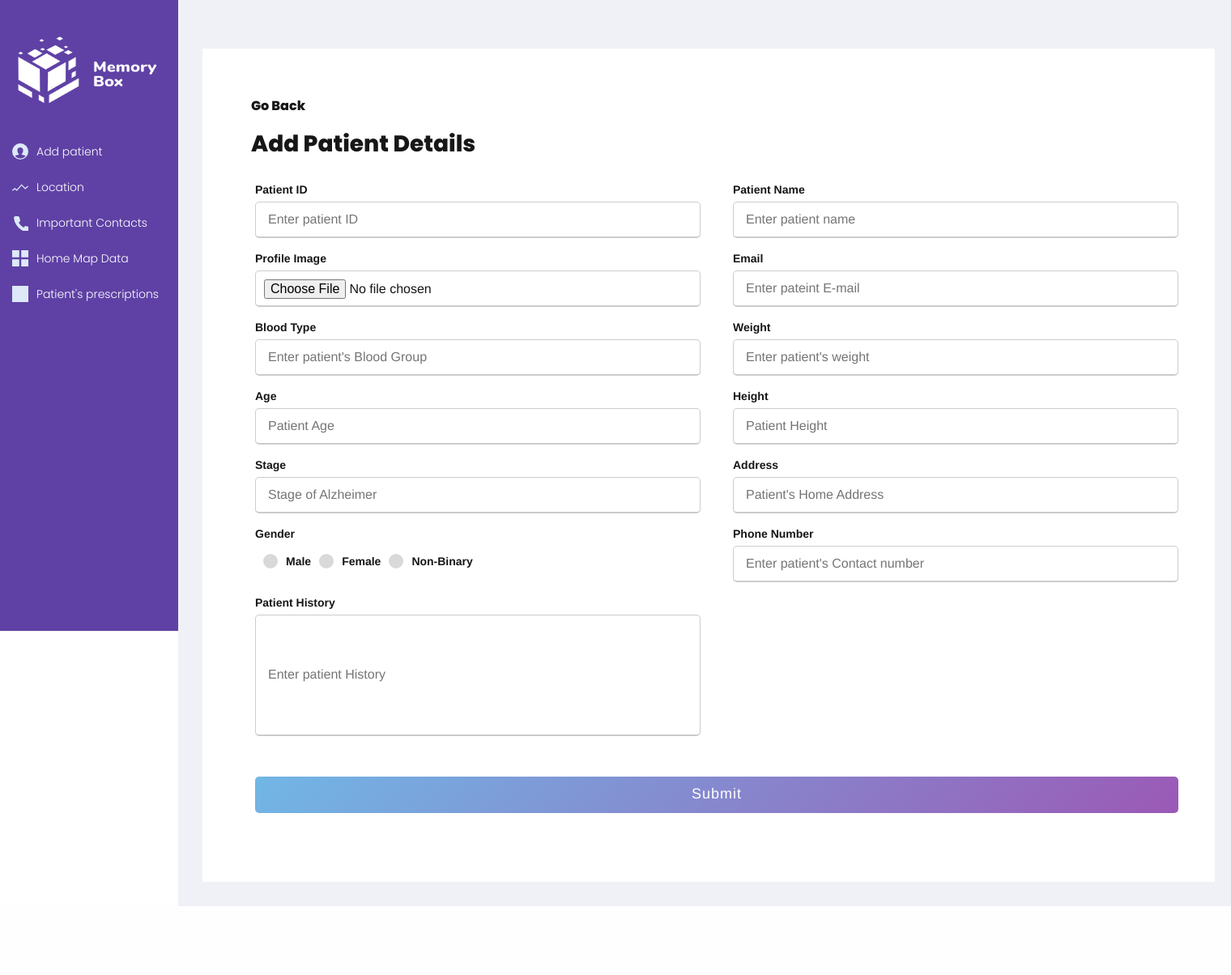
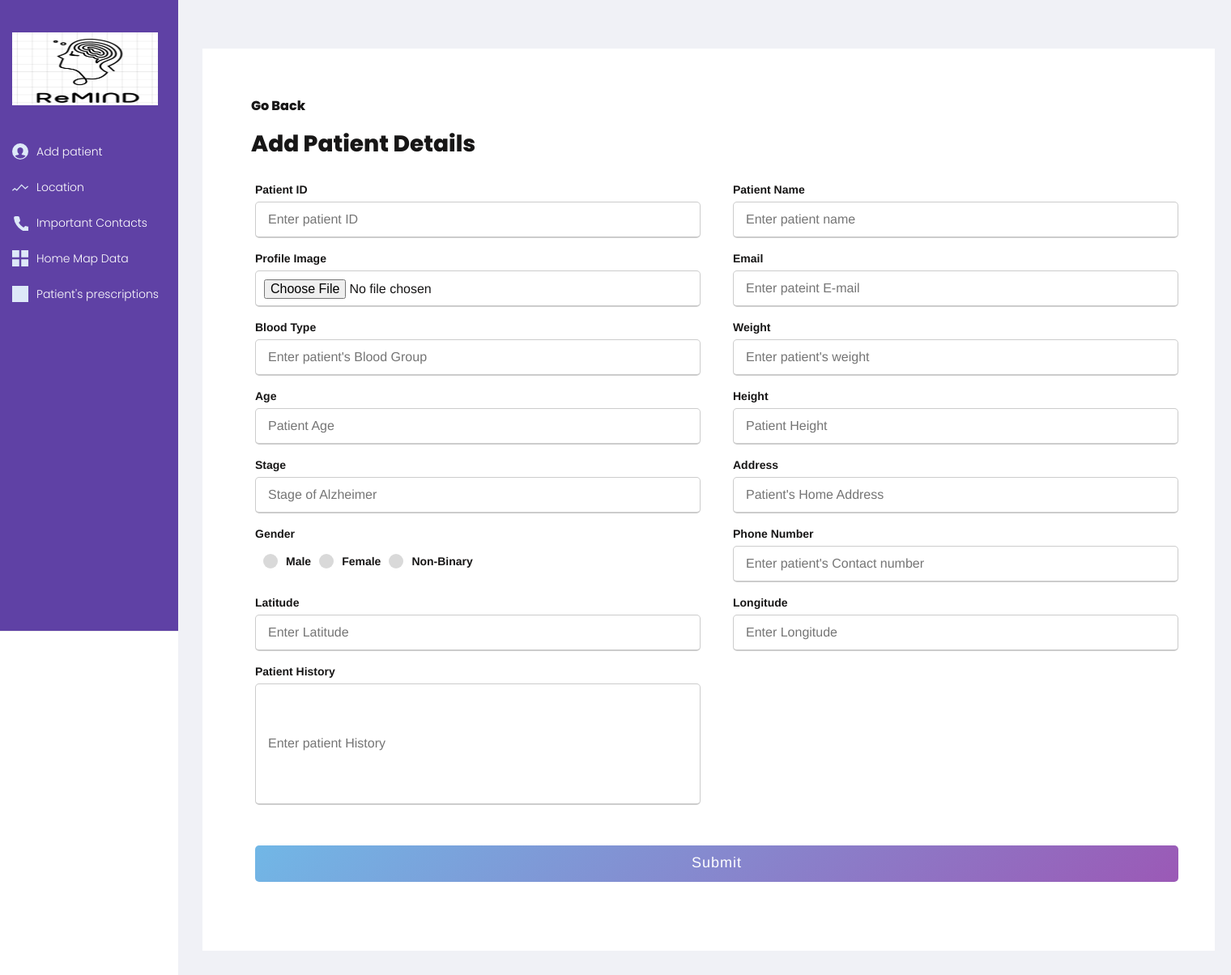
Before and after one commit to anvitha234/ReMIND, a Flask app: page /index in a window 1520 px wide. Shown: the whole page at 81% size. Before the commit the page ends 1119 px from the top, so only its background shows below. Run offline with Flask 3, Linux system fonts and the light colour scheme; some libraries are stand-ins or nearby versions.

Commit message:
updated location feature
added files

```diff
--- a/app.py
+++ b/app.py
@@ -12,18 +12,41 @@
     db.collection('patient').document(id1).set(data)
 
 def readpatient(table):
-    list=[]
-    temp=[]
-    keys=['id', 'name','age', 'gender','address', 'phone','email', 'blood', 'weight', 'height','stage','history']
+    patient_list = []  # To store the final list of patients
+    keys = ['id', 'name', 'age', 'gender', 'address', 'phone', 'email', 'blood', 'weight', 'height', 'stage', 'history', 'latitude','longitude']
+
+    # Fetch data from Firestore collection
     result = db.collection(table).get()
+
     for res in result:
-        dict=res.to_dict()
-        for i in keys:
-            temp.append(dict[i])
-        list.append(temp)
-        temp=[]
-    list = sorted(list, key=lambda x: x[0])
-    return list
+        patient_dict = res.to_dict()
+        temp = []  # Reset temp list for each patient
+
+        # Loop through the keys and append corresponding values to temp list
+        for key in keys:
+            if key == 'location':
+                # If the key is 'location' and it is a GeoPoint, we access latitude and longitude directly
+                location = patient_dict.get(key, None)
+                if isinstance(location, firestore.GeoPoint):  # Check if the location is a GeoPoint
+                    latitude = location.latitude  # Get latitude
+                    longitude = location.longitude  # Get longitude
+                    temp.append(f"{latitude}, {longitude}")  # Append as a formatted string
+                else:
+                    temp.append(None)  # If location is missing or not a GeoPoint, append None
+            else:
+                # For other keys, append the value directly
+                temp.append(patient_dict.get(key, None))
+
+        # Add the patient data to the final list
+        patient_list.append(temp)
+
+    # Sort the patient list based on the 'id' (which is the first element in each entry)
+    patient_list = sorted(patient_list, key=lambda x: x[0])
+
+    return patient_list
+
+
+
 
 def deletedata(collection, document):
     db.collection(collection).document(document).delete()
@@ -109,8 +132,10 @@
         phone = request.form["phone"]
         history = request.form["history"]
         gender = request.form["gender"]
+        latitude = request.form['latitude']
+        longitude = request.form['longitude']
 
-        data ={'id':id1, 'name':name,'email':email, 'blood':blood, 'weight':weight,'age':age, 'height':height,'stage':stage,'address':address,'phone':phone, 'history':history,'gender':gender}
+        data ={'id':id1, 'name':name,'email':email, 'blood':blood, 'weight':weight,'age':age, 'height':height,'stage':stage,'address':address,'phone':phone, 'history':history,'gender':gender,'latitude':latitude, 'longitude':longitude}
         addpatientdata(data, id1)
 
         result = readpatient("patient")
@@ -242,8 +267,10 @@
         phone = request.form["phone"]
         history = request.form["history"]
         gender = request.form["gender"]
+        latitude = request.form['latitude']
+        longitude = request.form['longitude']
 
-        data ={'id':id1, 'name':name,'email':email, 'blood':blood, 'weight':weight,'age':age, 'height':height,'stage':stage,'address':address,'phone':phone, 'history':history,'gender':gender}
+        data ={'id':id1, 'name':name,'email':email, 'blood':blood, 'weight':weight,'age':age, 'height':height,'stage':stage,'address':address,'phone':phone, 'history':history,'gender':gender,'latitude':latitude, 'longitude':longitude}
         addpatientdata(data, id1)
 
     return render_template("editpatient.html")
--- a/templates/addpatient.html
+++ b/templates/addpatient.html
@@ -263,6 +263,16 @@
                       </div>
 
                       <div class="input-box">
+                        <span class="details">Latitude</span>
+                        <input name="latitude" id="latitude" type="text" placeholder="Enter Latitude" required>
+                      </div>
+
+                      <div class="input-box">
+                        <span class="details">Longitude</span>
+                        <input name="longitude" id="longitude" type="text" placeholder="Enter Longitude" required>
+                      </div>
+
+                      <div class="input-box">
                         <span class="details">Patient History</span>
                         <input name="history" id="history" type="textarea" class="pt_ht" placeholder="Enter patient History" required>
                       </div>
```
Also changed, not shown: service_accountkey.json (+7 -6 lines), templates/index.html (+23 -2 lines), static/logo.png, templates/locations.html (line endings or trailing spaces).
